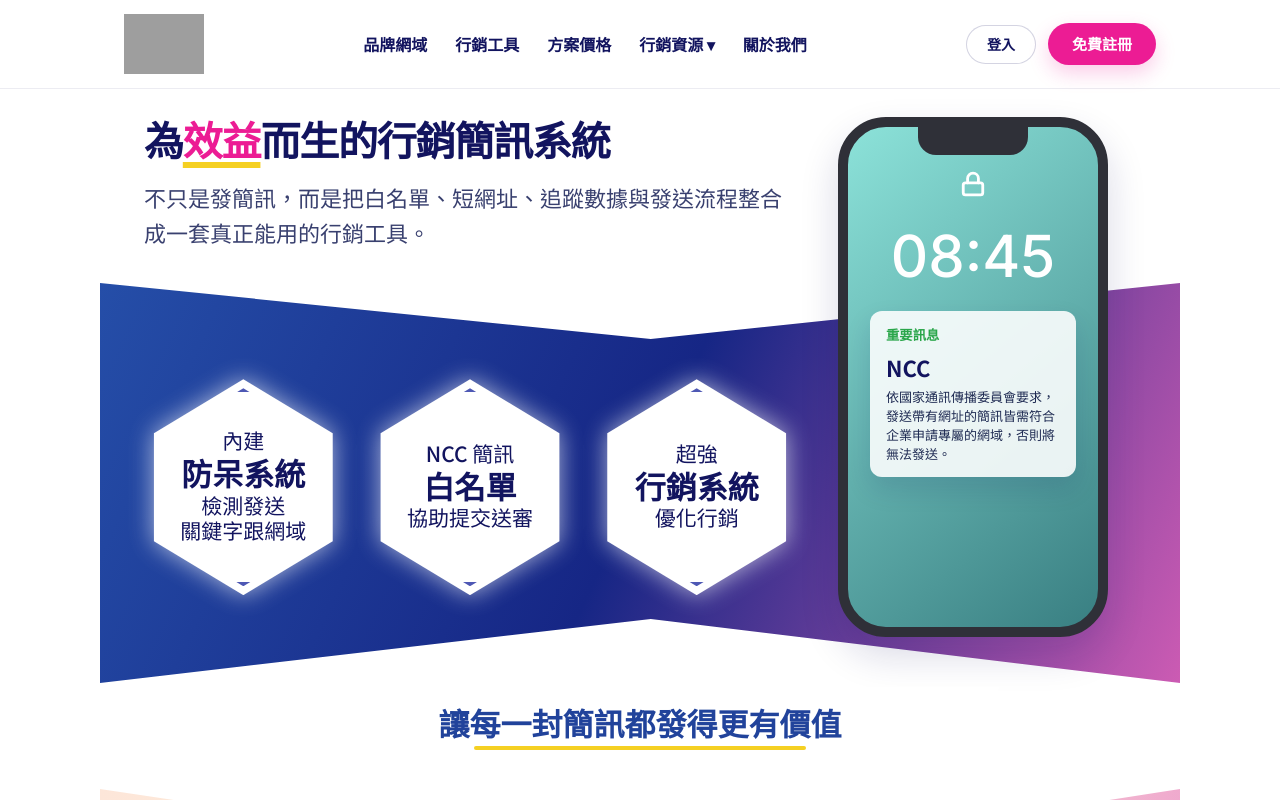
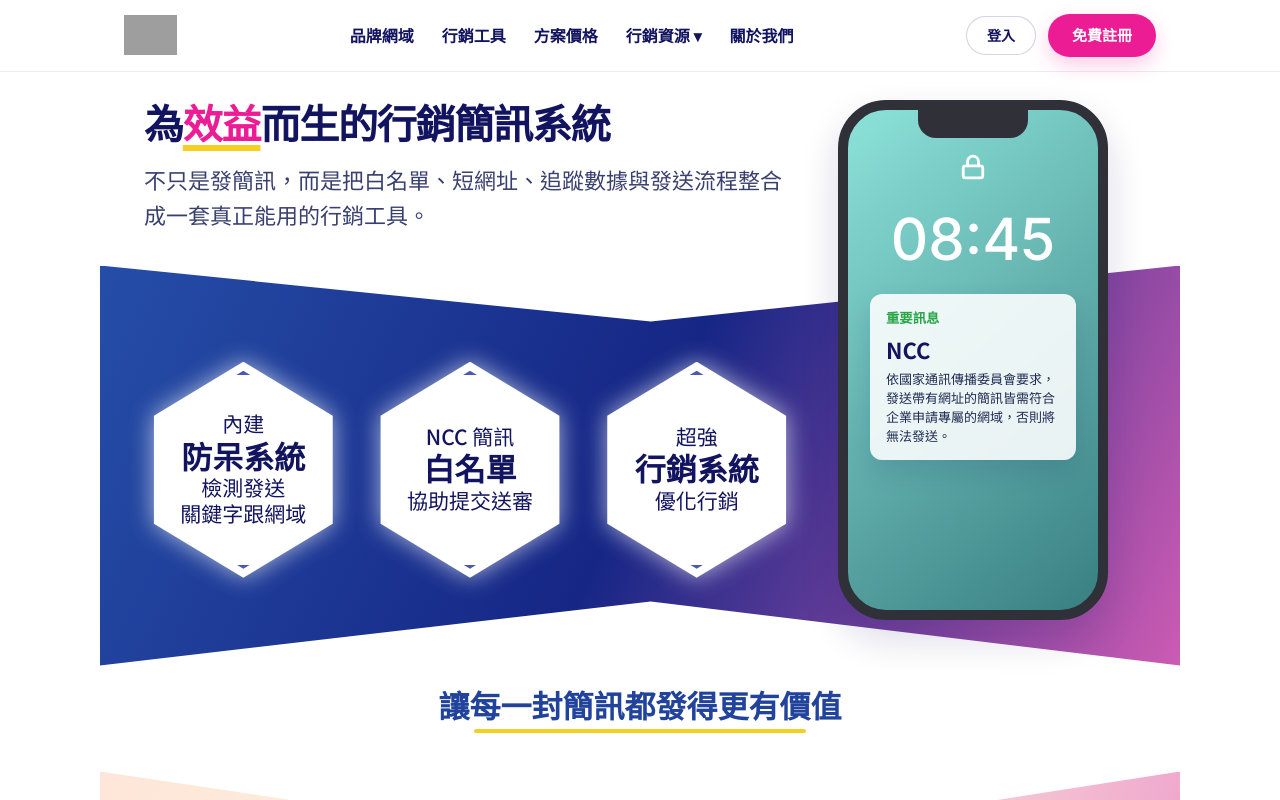
Before and after one commit to JardiniTsai168/lihisms-mirror, a plain HTML site: page index.html in a window 1280 px wide. Shown: the top 800 px of the page. Drawn offline with Linux system fonts and the light colour scheme; grey boxes are pictures that could not be loaded.

Commit message:
Reduce nav logo height to 40px

```diff
--- a/index.html
+++ b/index.html
@@ -164,7 +164,7 @@ button{font-family:inherit}
 
 .nav{position:sticky;top:0;z-index:100;background:#fff;border-bottom:1px solid rgba(18,20,95,.08)}
 .nav-inner{max-width:var(--max);margin:0 auto;display:flex;align-items:center;justify-content:space-between;gap:24px;padding:14px 24px}
-.nav-logo img{height:60px;width:auto;display:block}
+.nav-logo img{height:40px;width:auto;display:block}
 .nav-links{display:flex;align-items:center;gap:28px;list-style:none;margin:0;padding:0;color:var(--ink);font-size:16px;font-weight:700}
 .nav-links a{color:var(--ink)}
 .has-dropdown{position:relative}
```
